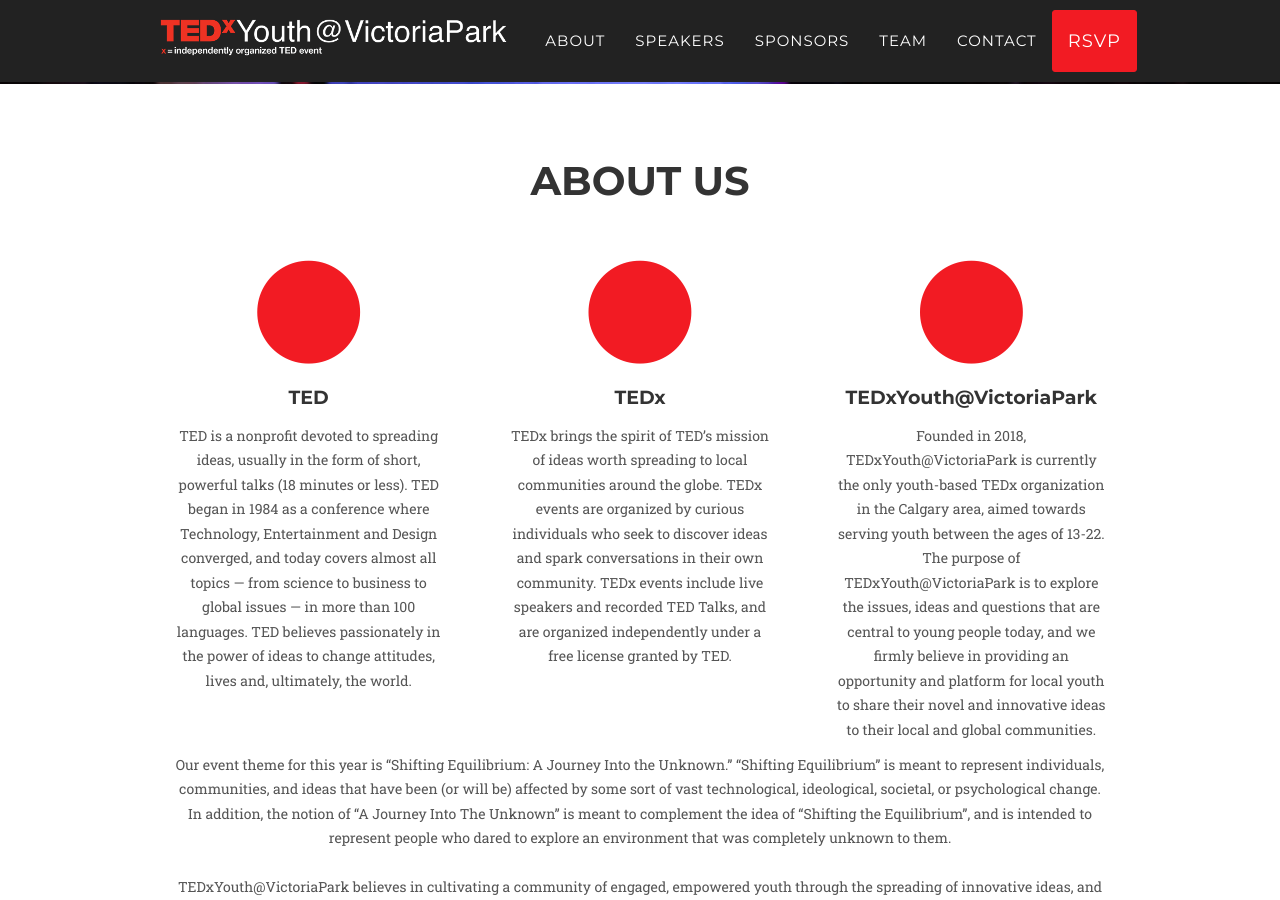
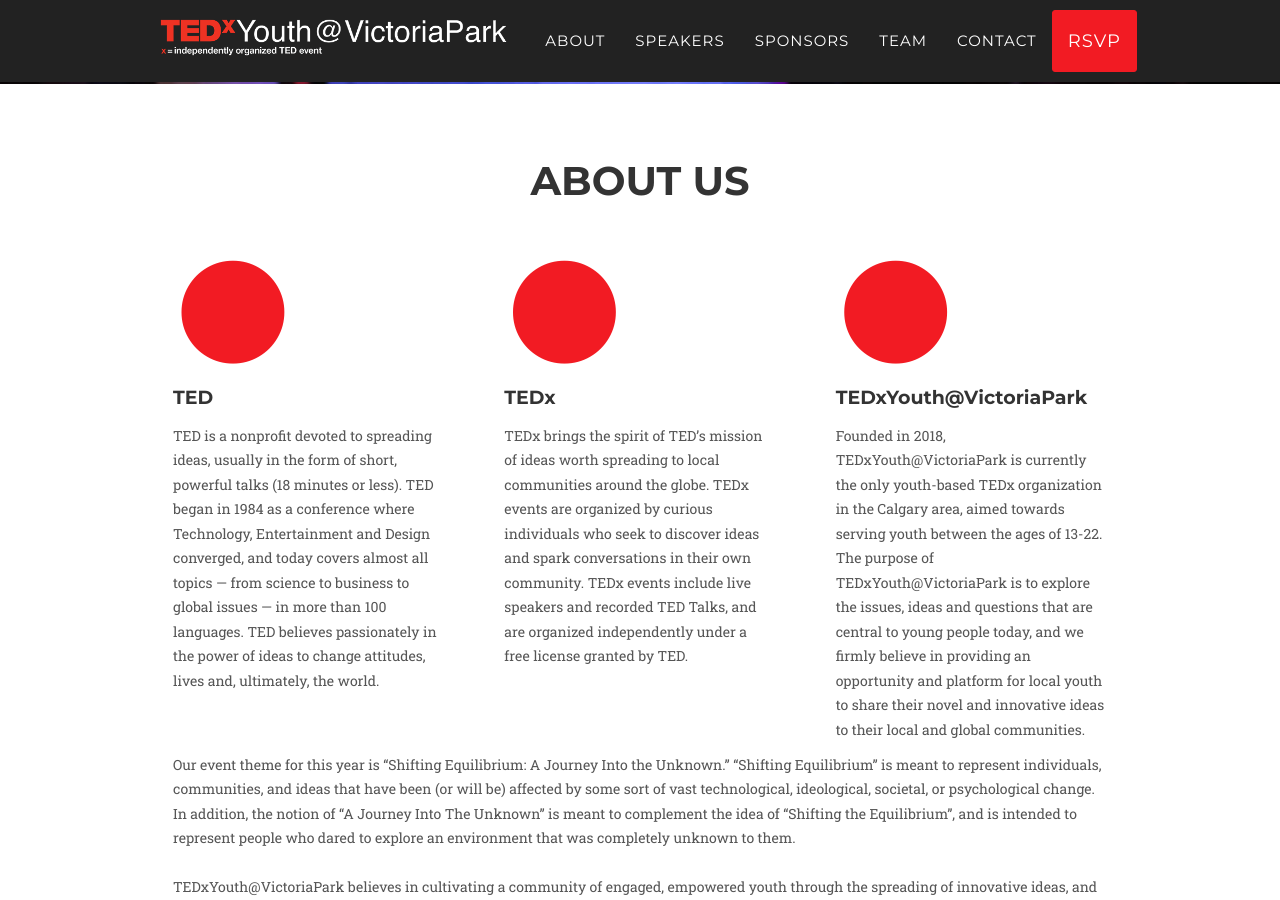
Before and after one commit to rxyang0/tedxyouthvictoriapark, a Jekyll site: the page built from index.html, in a window 1280 px wide and 900 px high, scrolled down 714 px. Built offline with Jekyll 4.4.1, drawn with Linux system fonts in a browser that asks for light colours; some web fonts are replaced.

Commit message:
Change justification of "about" to left

```diff
--- a/_includes/about.html
+++ b/_includes/about.html
@@ -6,7 +6,7 @@
 				<h2 class="section-heading" style="margin-bottom: 50px;">About Us</h2>
 			</div>
 		</div>
-		<div class="row text-center">
+		<div class="row text-left">
 			<div class="col-md-4">
 				<span class="fa-stack fa-4x">
 					<i class="fa fa-circle fa-stack-2x text-primary"></i>
```
